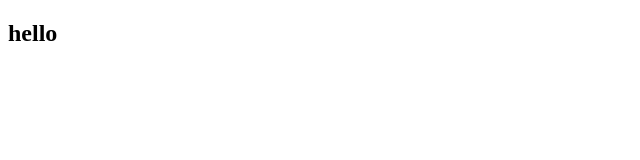
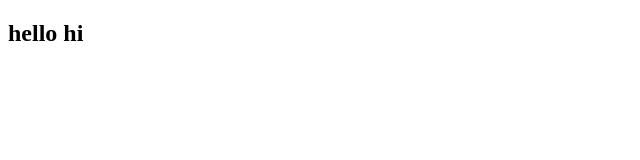
Before and after one commit to Dominicsimon03/datewithgit, a plain HTML site: page index.html in a window 1280 px wide. Shown: the full height of the page, 0-640 px from the left. Drawn offline with Linux system fonts and the light colour scheme.

Commit message:
add some messages

```diff
--- a/index.html
+++ b/index.html
@@ -7,6 +7,6 @@
     <title>Document</title>
 </head>
 <body>
-    <h2>hello</h2>
+    <h2>hello hi</h2>
 </body>
 </html>
```
